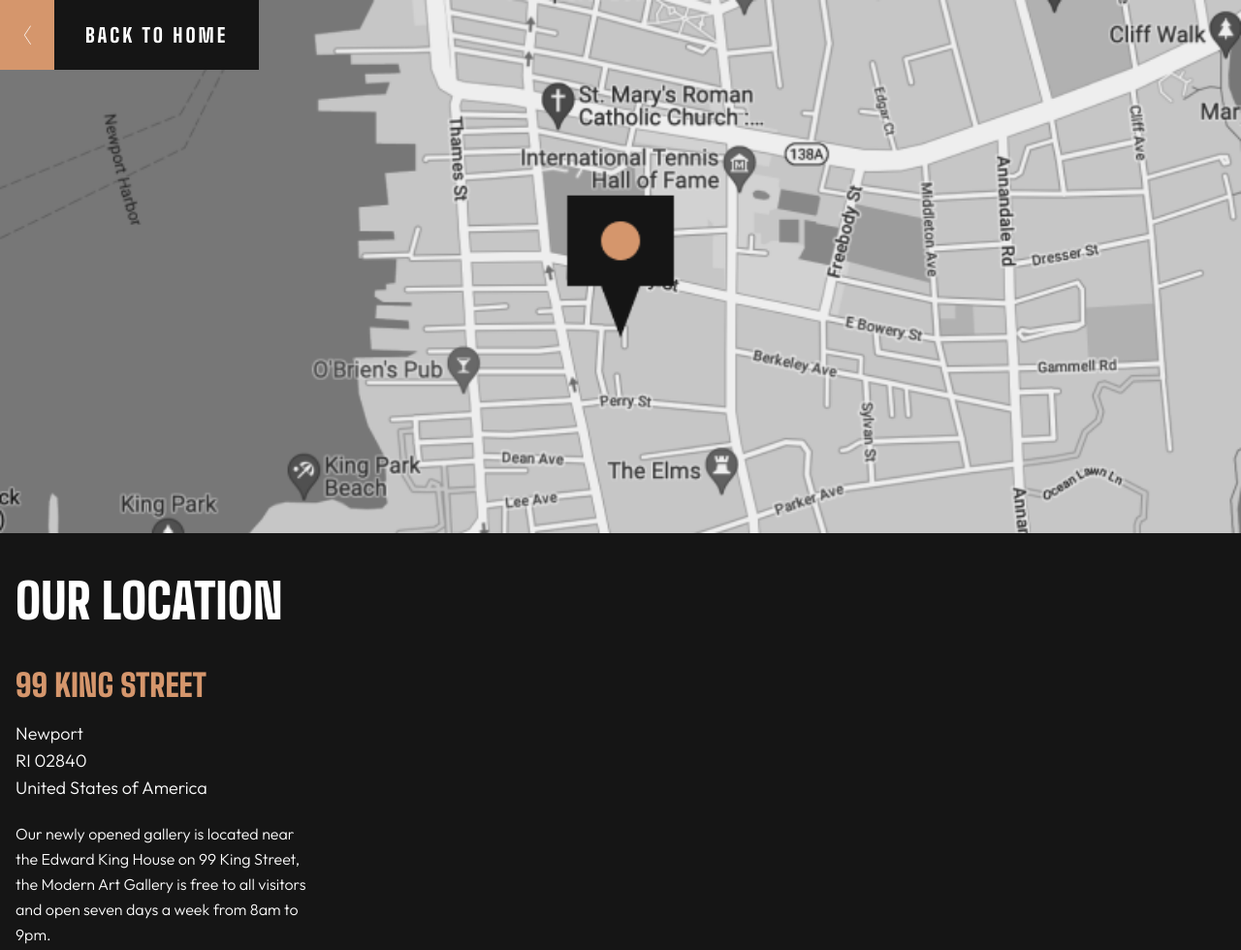
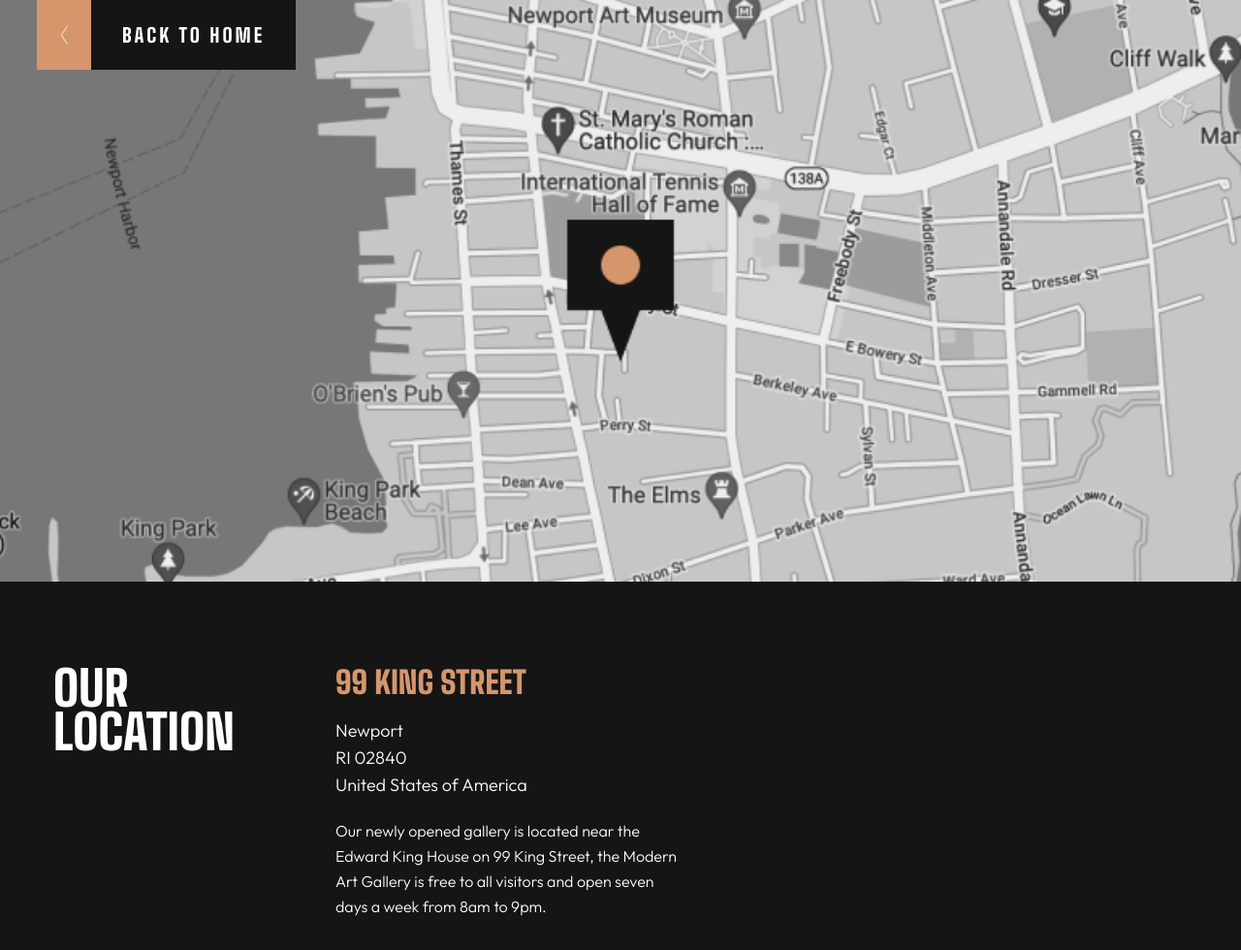
Before and after one commit to jesusvillarroel/Art-Gallery, a website built with Vite: page location.html in a window 1280 px wide. Shown: the top 980 px of the page at 97% size. Built offline with nearby package versions, Linux system fonts and the light colour scheme.

Commit message:
feat: agrega estilo a la pagina location en modo tablet

```diff
--- a/sass/stylesheets/layout/_location-info.scss
+++ b/sass/stylesheets/layout/_location-info.scss
@@ -45,4 +45,27 @@
         line-height: 2.6rem;
         max-width: 31rem; // Control de lectura cómodo en móvil
     }
+    //para tablet
+    @include vp.responder-a('medium'){
+        padding: 8.8rem 4rem 8rem 3.9rem;
+        .container{
+            display: grid;
+            grid-template-columns:22.3rem 1fr;
+            column-gap: 6.8rem;
+        }
+        &__title{
+            grid-column: 1 / 2;
+            grid-row: 1 / 3;
+        }
+        &__address{
+            grid-column: 2 / 3;
+            grid-row: 1 / 2;
+        }
+        &__text{
+            grid-column: 2 / 3;
+            grid-row: 2/ 3;
+            max-width: 36rem;
+        }
+
+    }
 }
--- a/sass/stylesheets/pages/_location.scss
+++ b/sass/stylesheets/pages/_location.scss
@@ -11,6 +11,10 @@
         left: 0;
         z-index: 20; // Asegura que esté por encima de la imagen del mapa
         width: 100%;
+        //para tablet le damos una separacion por la izquierda
+        @include vp.responder-a('medium'){
+            padding-left: 3.8rem;
+        }
     }
 
     // Contenedor de las imágenes del mapa exportadas de Figma
@@ -24,5 +28,9 @@
             object-fit: cover; // Hace que el mapa llene el contenedor sin deformarse
             display: block;
         }
+        //para tablet
+        @include vp.responder-a('medium'){
+            height: 60rem;
+        }
     }
 }
```
